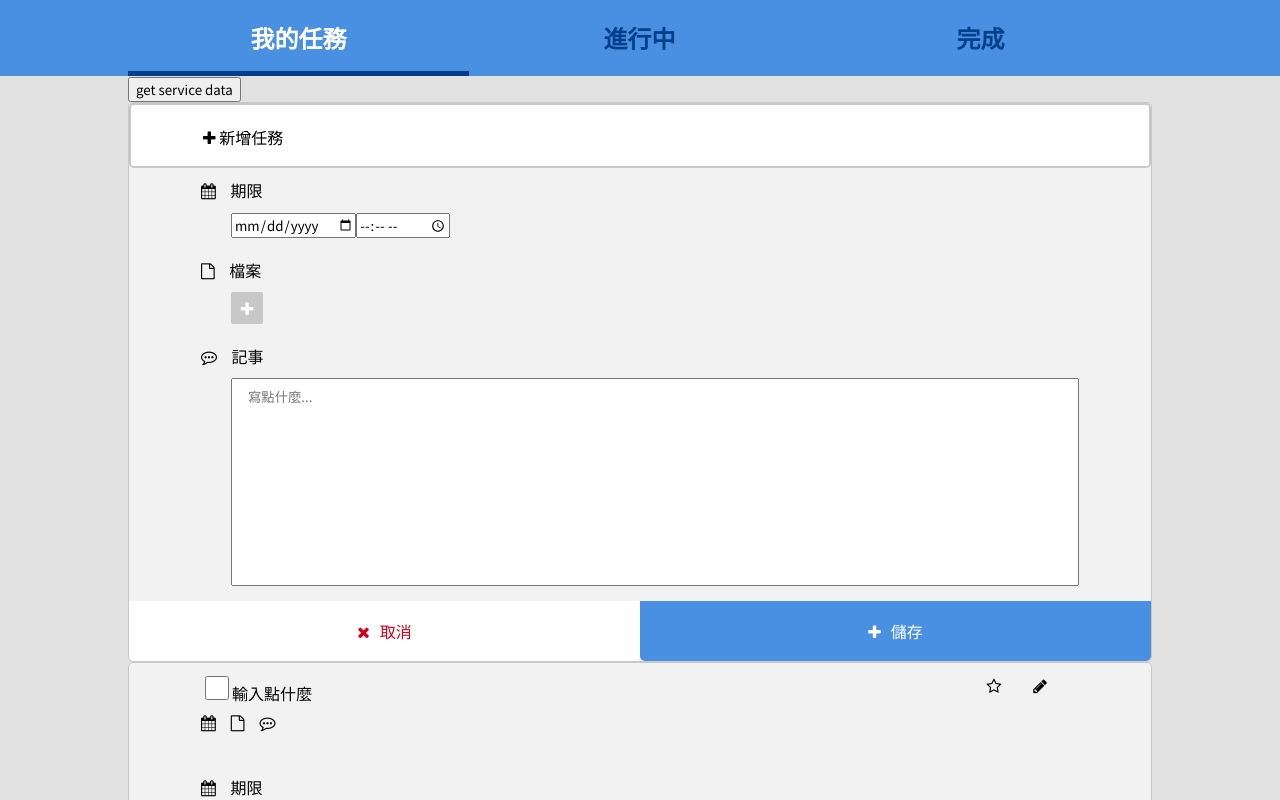
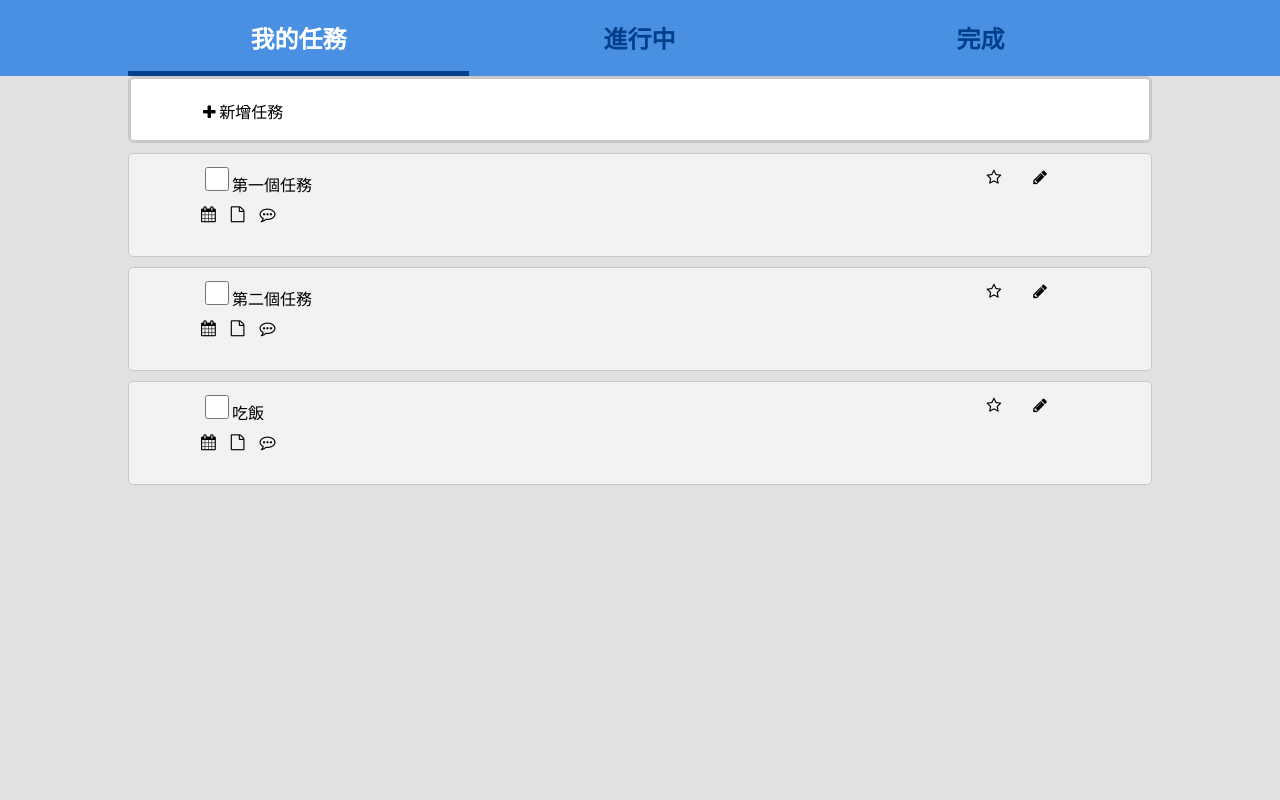
Before and after one commit to tso1158687/f2e-w1, an Angular app: page /my-task in a window 1280 px wide. Shown: the top 800 px of the page. Built offline with nearby package versions, Linux system fonts and the light colour scheme.

Commit message:
接資料

```diff
--- a/src/app/app.module.ts
+++ b/src/app/app.module.ts
@@ -1,6 +1,5 @@
 import { BrowserModule } from '@angular/platform-browser';
 import { NgModule } from '@angular/core';
-
 import { AppComponent } from './app.component';
 import { MyTasksComponent } from './my-tasks/my-tasks.component';
 import { InProgressComponent } from './in-progress/in-progress.component';
@@ -20,7 +19,7 @@ import { TaskDetailComponent } from './task-detail/task-detail.component';
   ],
   imports: [
     BrowserModule,
-    AppRoutingModule
+    AppRoutingModule,
   ],
   providers: [],
   bootstrap: [AppComponent]
--- a/src/app/completed/completed.component.html
+++ b/src/app/completed/completed.component.html
@@ -1,3 +1,9 @@
-<p>
-  completed works!
-</p>
+<div class="add-task">
+    <div class="add-task-simple">
+      <i class="fa fa-plus" aria-hidden="true"></i>
+      新增任務
+    </div>
+    <!-- <app-task-detail></app-task-detail> -->
+
+  </div>
+    <app-task-detail></app-task-detail>
--- a/src/app/in-progress/in-progress.component.html
+++ b/src/app/in-progress/in-progress.component.html
@@ -1,3 +1,9 @@
-<p>
-  in-progress works!
-</p>
+<div class="add-task">
+    <div class="add-task-simple">
+      <i class="fa fa-plus" aria-hidden="true"></i>
+      新增任務
+    </div>
+    <!-- <app-task-detail></app-task-detail> -->
+
+  </div>
+    <app-task-detail></app-task-detail>
--- a/src/app/my-tasks/my-tasks.component.html
+++ b/src/app/my-tasks/my-tasks.component.html
@@ -1,27 +1,9 @@
-<button (click)="getServiceData()">get service data</button>
 <div class="add-task">
   <div class="add-task-simple">
     <i class="fa fa-plus" aria-hidden="true"></i>
     新增任務
   </div>
-  <app-task-detail></app-task-detail>
+  <!-- <app-task-detail></app-task-detail> -->
 
 </div>
-<div class="task">
-  <div class="task-simple" (click)="showDetail=!showDetail">
-    <div class="task-main">
-      <input type="checkbox" name="" id="">
-      <div class="text">輸入點什麼</div>
-      <div class="action">
-        <i class="fa fa-star-o" aria-hidden="true"></i>
-        <i class="fa fa-pencil" aria-hidden="true"></i>
-      </div>
-    </div>
-    <div class="task-simple-info">
-      <i class="fa fa-calendar" aria-hidden="true"></i>
-      <i class="fa fa-file-o" aria-hidden="true"></i>
-      <i class="fa fa-commenting-o" aria-hidden="true"></i>
-    </div>
-  </div>
   <app-task-detail></app-task-detail>
-</div>
--- a/src/app/my-tasks/my-tasks.component.ts
+++ b/src/app/my-tasks/my-tasks.component.ts
@@ -1,5 +1,4 @@
 import { Component, OnInit } from '@angular/core';
-import { TaskService } from '../task.service';
 
 @Component({
   selector: 'app-my-tasks',
@@ -7,15 +6,7 @@ import { TaskService } from '../task.service';
   styleUrls: ['./my-tasks.component.scss']
 })
 export class MyTasksComponent implements OnInit {
-
-  // showDetail: true;
   constructor(
-    private service: TaskService
   ) { }
-  ngOnInit() {
-    this.service.getData();
-  }
-  getServiceData() {
-    console.log('get service data');
-  }
+  ngOnInit() {}
 }
--- a/src/app/task-detail/task-detail.component.html
+++ b/src/app/task-detail/task-detail.component.html
@@ -1,4 +1,20 @@
-<div class="task-detail">
+<div class="task" *ngFor="let task of tasks">
+  <div class="task-simple" (click)="task.showDetail=!task.showDetail">
+    <div class="task-main">
+      <input type="checkbox" name="" id="">
+      <div class="text">{{task.name}}</div>
+      <div class="action">
+        <i class="fa fa-star-o" aria-hidden="true"></i>
+        <i class="fa fa-pencil" aria-hidden="true"></i>
+      </div>
+    </div>
+    <div class="task-simple-info">
+      <i class="fa fa-calendar" aria-hidden="true"></i>
+      <i class="fa fa-file-o" aria-hidden="true"></i>
+      <i class="fa fa-commenting-o" aria-hidden="true"></i>
+    </div>
+  </div>
+  <div class="task-detail" *ngIf="task.showDetail">
     <div class="cate">
       <div class="cate-title">
         <i class="fa fa-calendar" aria-hidden="true"></i>
@@ -23,7 +39,7 @@
     <div class="cate">
       <div class="cate-title">
         <i class="fa fa-commenting-o" aria-hidden="true"></i>
-      記事
+        記事{{task.comment}}
       </div>
       <div class="cate-content">
         <textarea placeholder="寫點什麼..." name="" id="" cols="30" rows="10"></textarea>
@@ -36,3 +52,4 @@
         <i class="fa fa-plus" aria-hidden="true"></i>儲存</div>
     </div>
   </div>
+</div>
--- a/src/app/task-detail/task-detail.component.ts
+++ b/src/app/task-detail/task-detail.component.ts
@@ -1,4 +1,5 @@
 import { Component, OnInit } from '@angular/core';
+import { TaskService } from '../task.service';
 
 @Component({
   selector: 'app-task-detail',
@@ -6,10 +7,13 @@ import { Component, OnInit } from '@angular/core';
   styleUrls: ['./task-detail.component.scss']
 })
 export class TaskDetailComponent implements OnInit {
-
-  constructor() { }
+  tasks: any;
+  constructor(
+    private service: TaskService
+  ) { }
 
   ngOnInit() {
+    this.tasks = this.service.getData();
   }
 
 }
--- a/src/app/task.service.ts
+++ b/src/app/task.service.ts
@@ -4,10 +4,30 @@ import { Injectable } from '@angular/core';
   providedIn: 'root'
 })
 export class TaskService {
-
+  // status 0:進行中 1:已完成
+  tasks = [
+    {
+      name: '第一個任務',
+      status: 0,
+      showDetail: false,
+      comment: '你嘛幫幫忙，連我阿嬤都比你強'
+    },
+    {
+      name: '第二個任務',
+      status: 0,
+      showDetail: false,
+      comment: 'how do you turn this on'
+    },
+    {
+      name: '吃飯',
+      status: 1,
+      showDetail: false,
+      comment: '大吉大利今晚吃雞'
+    },
+  ];
   constructor() { }
   getData() {
     console.log('asd');
-    return 1;
+    return this.tasks;
   }
 }
--- a/src/styles.scss
+++ b/src/styles.scss
@@ -96,7 +96,7 @@ header {
   border-radius: 5px;
   border: 1px solid $middleGray;
   background-color: $lightGray;
-
+  margin-bottom: 10px;
   .task-simple{
     padding: 10px 72px;
     height: 102px;
```
Lines whose indentation alone changed are shown as unchanged.
